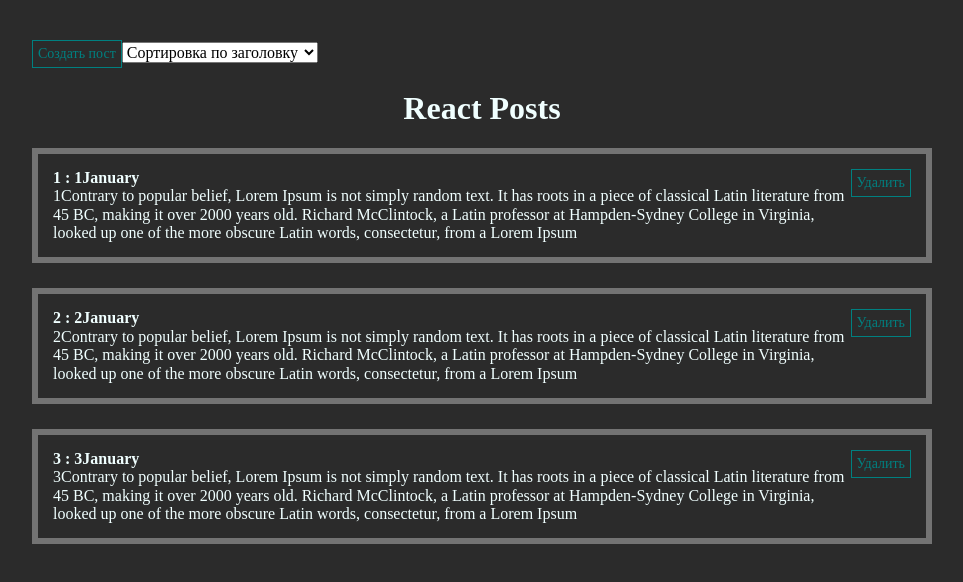
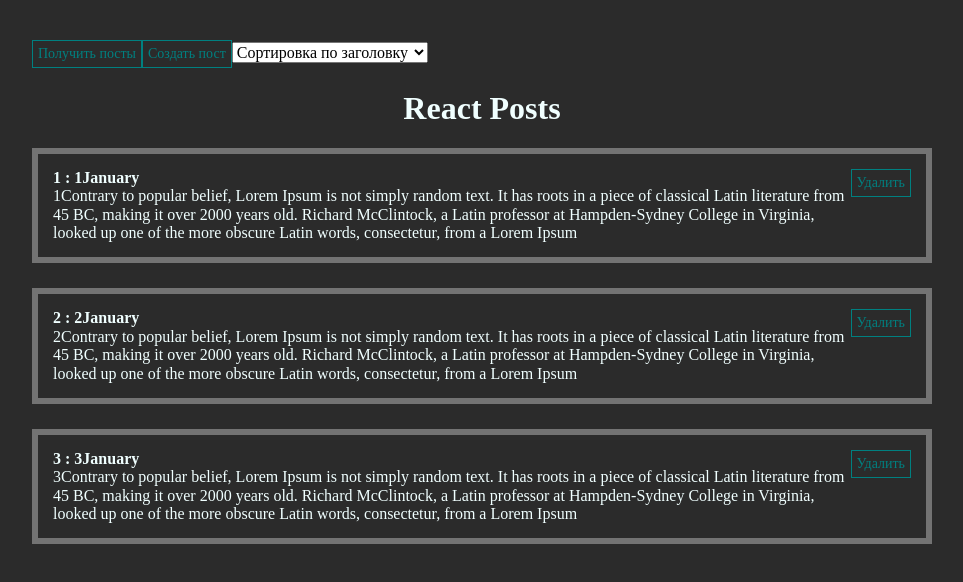
Before and after one commit to Andrii-Yukhymenko/react-course, a React (Create React App) app: page / in a window 1280 px wide. Shown: the top 582 px of the page, without its empty margins (158-1121 px from the left). Built offline with nearby package versions, Linux system fonts and the light colour scheme.

Commit message:
Начало, получение постов из сервера

```diff
--- a/package.json
+++ b/package.json
@@ -6,6 +6,7 @@
     "@testing-library/jest-dom": "^5.15.1",
     "@testing-library/react": "^11.2.7",
     "@testing-library/user-event": "^12.8.3",
+    "axios": "^0.24.0",
     "node-sass": "^6.0.1",
     "normalize.css": "^8.0.1",
     "prettier": "^2.5.0",
--- a/src/App.jsx
+++ b/src/App.jsx
@@ -7,6 +7,7 @@ import post from './components/Post';
 import PostForm from './components/PostForm';
 import MySelect from './components/UI/select/MySelect';
 import MyModal from './components/UI/MyModal/MyModal';
+import axios from 'axios';
 
 function App() {
   let [posts, setPosts] = useState([
@@ -35,6 +36,7 @@ function App() {
   const createNewPost = (postTitle, postContent) => {
     const newPost = { id: Date.now(), title: postTitle, content: postContent };
     setPosts([...posts, newPost]);
+    setFormModal(false);
   };
   const removePost = (post) => {
     setPosts(posts.filter((i) => i.id !== post.id));
@@ -44,12 +46,20 @@ function App() {
     setPosts([...posts].sort((a, b) => a[item].localeCompare(b[item])));
     console.log(selectedSort);
   };
+
+  async function fetchPosts() {
+    let response = await axios.get('https://jsonplaceholder.typicode.com/posts');
+    setPosts(response.data);
+    console.log(response.data);
+  }
+
   return (
     <>
       <div className="container">
         <MyModal formModal={formModal} setFormModal={setFormModal}>
           <PostForm createNewPost={createNewPost} />
         </MyModal>
+        <MyButton onClick={() => fetchPosts()}>Получить посты</MyButton>
         <MyButton onClick={() => setFormModal(!formModal)}>Создать пост</MyButton>
         <MySelect
           value={selectedSort}
```
Also changed, not shown: 1 other file (tests, documents, lock files or other folders).
